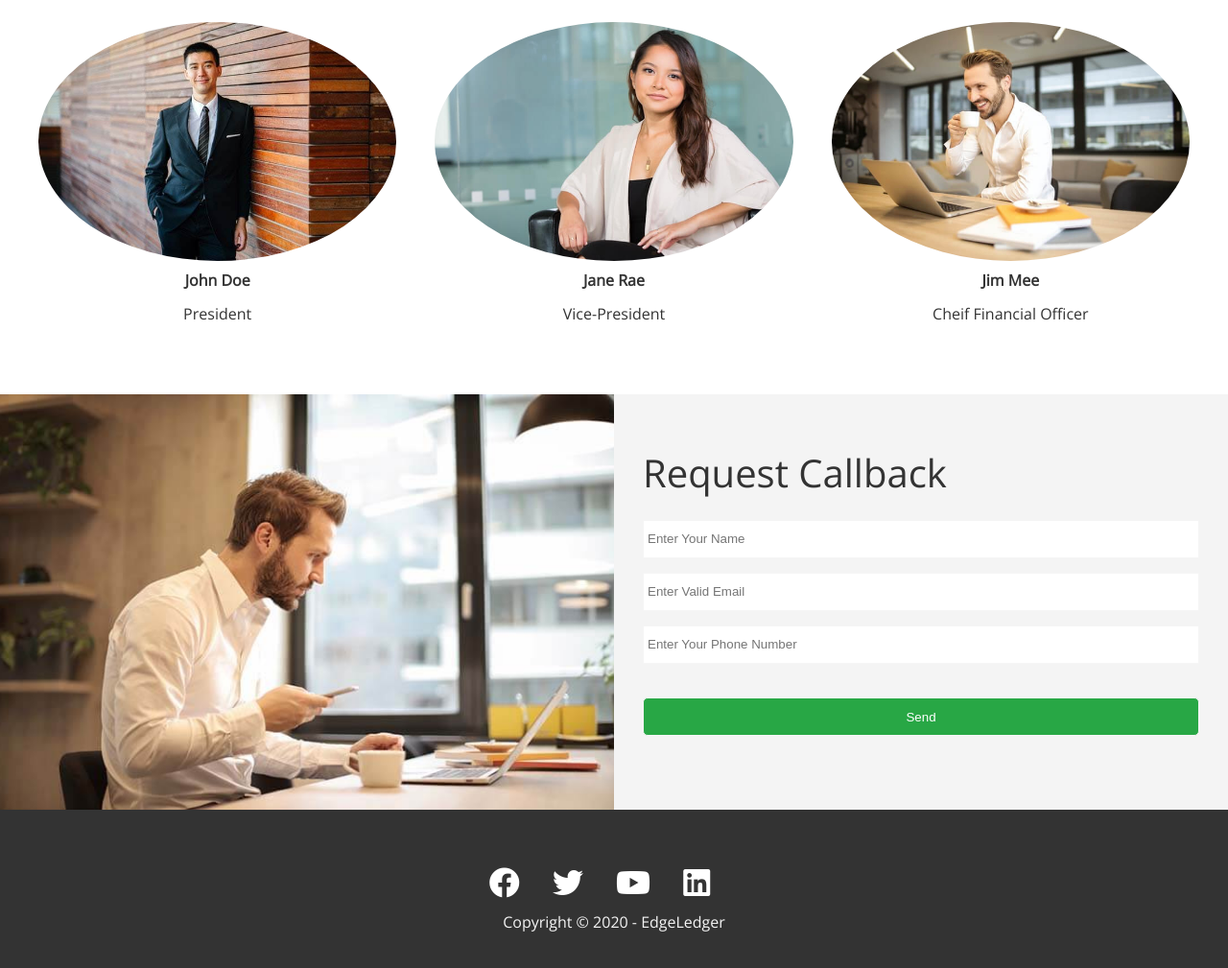
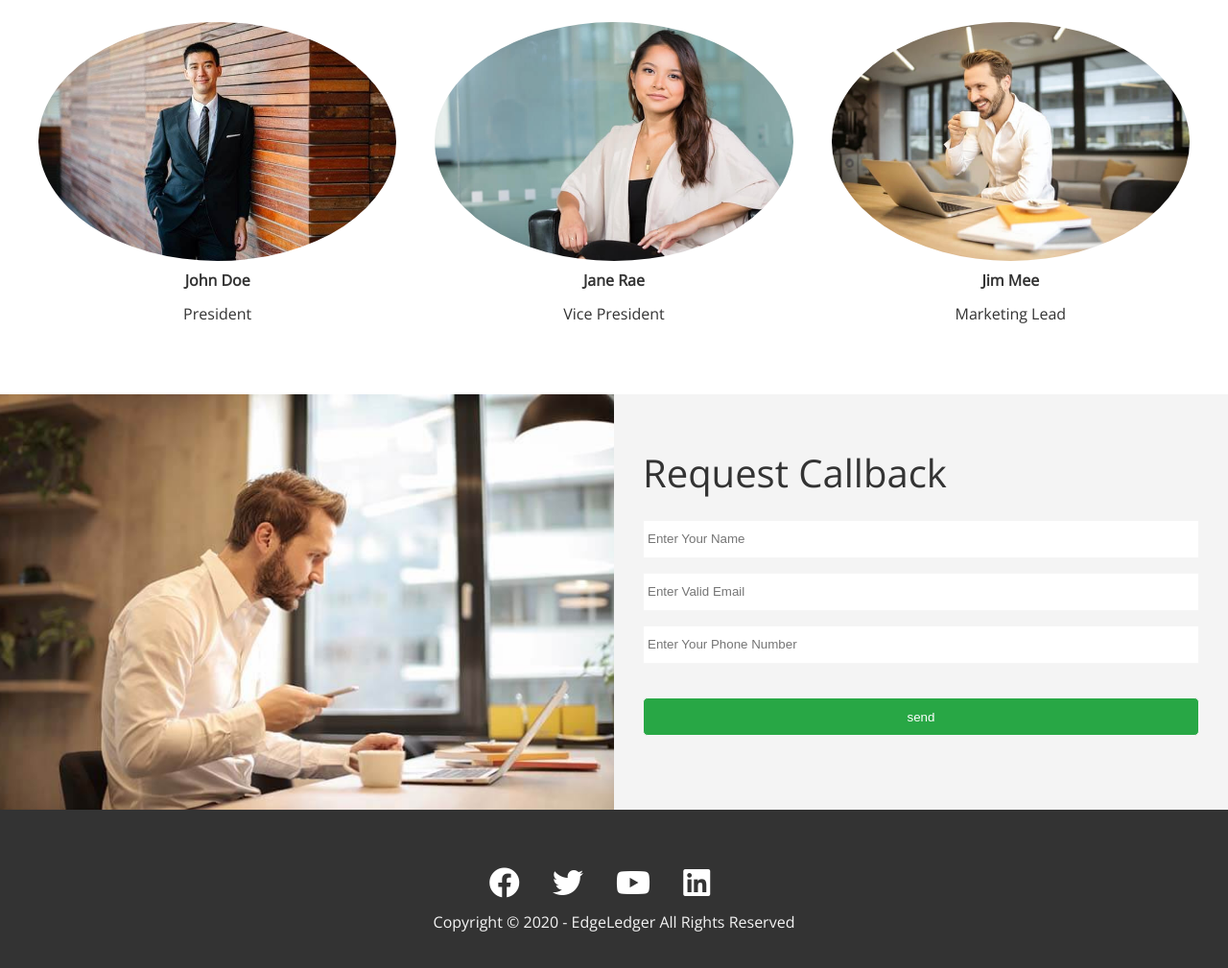
Before and after one commit to OSharpe001/Edgeledger_Code_Along, a plain HTML site: page index.html in a window 1280 px wide. Shown: the part 3052-4061 px from the top of the page at 96% size. Drawn offline with nearby package versions, Linux system fonts and the light colour scheme.

Commit message:
fixes from Leo's index.html

```diff
--- a/index.html
+++ b/index.html
@@ -162,12 +162,12 @@
             </div>
         </section>
         <!-- TEAMS copied from cases section -->
-        <section class="team section-padding" id="team">
+        <section class="team flex-grid section-padding" id="team">
             <!-- section header -->
             <header class="section-header">
                 <h4>Who we are</h4>
                 <h2>Our Professional team</h2>
-                <p>President</p>
+                <p>Lorem ipsum, dolor sit amet consectetur adipisicing elit. Nesciunt</p>
             </header>
             <!-- business cases -->
             <div class="flex-items">
@@ -177,14 +177,14 @@
                     <p>President</p>
                 </div>
                 <div>
-                    <img src="images/team/person2.jpg" alt="vice-president"/>
+                    <img src="images/team/person2.jpg" alt="vice president"/>
                     <h4>Jane Rae</h4>
-                    <p>Vice-President</p>
+                    <p>Vice President</p>
                 </div>
                 <div>
-                    <img src="images/team/person3.jpg" alt="cheif financial officer"/>
+                    <img src="images/team/person3.jpg" alt="marketing lead"/>
                     <h4>Jim Mee</h4>
-                    <p>Cheif Financial Officer</p>
+                    <p>Marketing Lead</p>
                 </div>
             </div>
         </section>
@@ -213,7 +213,7 @@
                                 <label for="phone"></label>
                                 <input type="text" name="phone" id="phone" placeholder="Enter Your Phone Number">
                             </div>
-                            <input type="submit" value="Send" id="submit" class="btn">
+                            <input type="submit" value="send" id="submit" class="btn">
                         </form>
                     </div>
                 </div>
@@ -228,7 +228,7 @@
             <a href="#"><i class="fab fa-youtube fa-2x"></i></a>
             <a href="#"><i class="fab fa-linkedin fa-2x"></i></a>
         </div>
-        <p>Copyright &copy; 2020 - EdgeLedger</p>
+        <p>Copyright &copy; 2020 - EdgeLedger All Rights Reserved</p>
     </footer>
 </body>
 </html>
```
